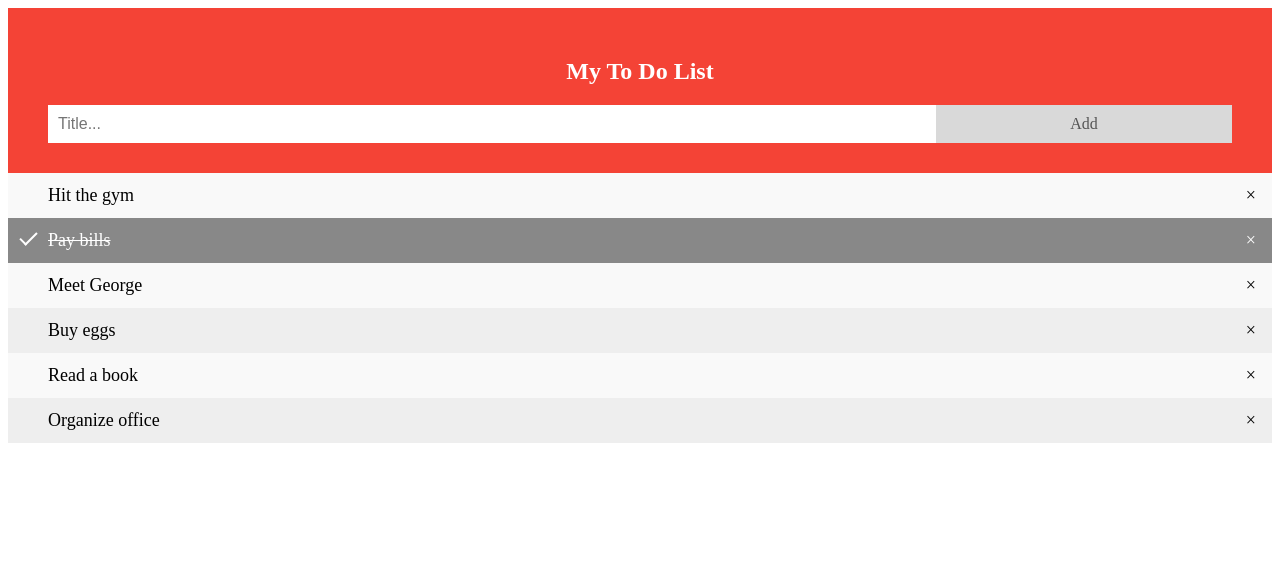
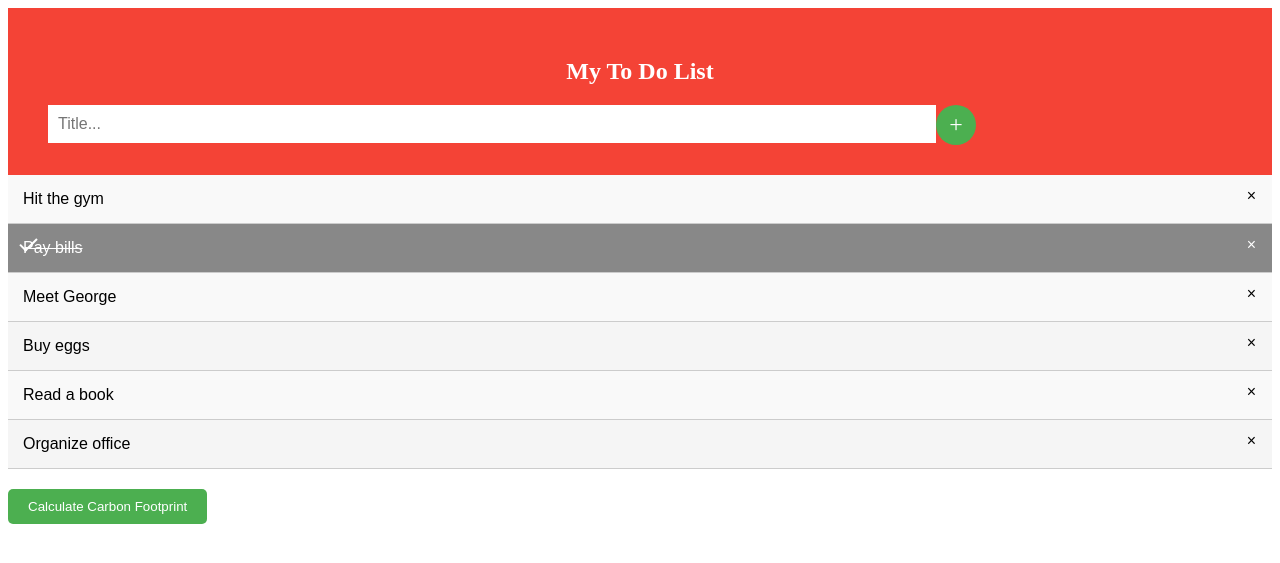
Before and after one commit to ledoit/CarbonFootprintTracker, a Flask app: page / in a window 1280 px wide. Shown: the top 563 px of the page. Run offline with Flask 3, Linux system fonts and the light colour scheme.

Commit message:
new buttons

```diff
--- a/static/styles.css
+++ b/static/styles.css
@@ -13,10 +13,12 @@
   ul li {
     cursor: pointer;
     position: relative;
-    padding: 12px 8px 12px 40px;
-    background: #eee;
-    font-size: 18px;
-    transition: 0.2s;
+    padding: 15px;
+    border-bottom: 1px solid #ccc;
+    background: #f5f5f5;
+    font-size: 16px;
+    font-family: Arial, sans-serif;
+    transition: background-color 0.3s; color 0.3s;
 
     /* make the list items unselectable */
     -webkit-user-select: none;
@@ -32,7 +34,7 @@
 
   /* Darker background-color on hover */
   ul li:hover {
-    background: #ddd;
+    background: #e0e0e0;
   }
 
   /* When clicked on, add a background color and strike out text */
@@ -97,18 +99,43 @@
 
   /* Style the "Add" button */
   .addBtn {
-    padding: 10px;
-    width: 25%;
-    background: #d9d9d9;
-    color: #555;
-    float: left;
-    text-align: center;
-    font-size: 16px;
+    width: 40px; /* Adjust width as needed */
+    height: 40px; /* Adjust height as needed */
+    background: #4caf50; /* Button color */
+    color: #fff; /* Text color */
+    font-size: 24px; /* Font size for the plus sign */
+    border: none;
+    border-radius: 50%; /* Rounded shape for a circle */
     cursor: pointer;
-    transition: 0.3s;
-    border-radius: 0;
+    transition: background-color 0.3s;
+    display: flex;
+    justify-content: center;
+    align-items: center;
+    position: relative;
   }
+
+.addBtn::before {
+  content: '+';
+  position: absolute;
+  right: 50%;
+  transform: translateX(50%);
+}
 
   .addBtn:hover {
     background-color: #bbb;
   }
+
+  .calculateBtn {
+    margin-top: 20px; /* Adjust margin as needed */
+    padding: 10px 20px; /* Adjust padding as needed */
+    background-color: #4caf50; /* Button color */
+    color: #fff; /* Text color */
+    border: none;
+    border-radius: 5px;
+    cursor: pointer;
+    transition: background-color 0.3s;
+  }
+
+  .calculateBtn:hover {
+    background-color: #45a049; /* Hover color */
+  }
--- a/templates/index.html
+++ b/templates/index.html
@@ -2,16 +2,13 @@
 <html>
 <head>
   <title>Todo List</title>
-  <!--<link rel="stylesheet" href="../styles.css" type="text/css" media="screen" charset="utf-8"> --->
-  <link rel="stylesheet" href="{{ url_for('static', filename='styles.css') }}">
+  <link rel="stylesheet" href="/static/styles.css" type="text/css" media="screen" charset="utf-8">
 </head>
-
-
 <body>
   <div id="myDIV" class="header">
     <h2>My To Do List</h2>
     <input type="text" id="myInput" placeholder="Title...">
-    <span onclick="newElement()" class="addBtn">Add</span>
+    <span onclick="newElement()" class="addBtn"></span>
   </div>
   <ul id="myUL">
     <li>Hit the gym</li>
@@ -21,6 +18,12 @@
     <li>Read a book</li>
     <li>Organize office</li>
   </ul>
+  <button onclick="calculateCarbonFootprint()" class="calculateBtn">Calculate Carbon Footprint</button>
 </body>
 <script src="../scripts.js"></script>
+<script>
+  function calculateCarbonFootprint() {
+    alert('Calculating Carbon Footprint...');
+  }
+</script>
 </html>
--- a/wsgi.py
+++ b/wsgi.py
@@ -1,7 +1,7 @@
 from flask import *
 
 # Create an instance of the Flask class
-app = Flask(__name__, template_folder='templates')
+app = Flask(__name__, static_folder='static')
 
 # Define a route and a function for the home page
 @app.route("/")
```
Also changed, not shown: 1 other file.
